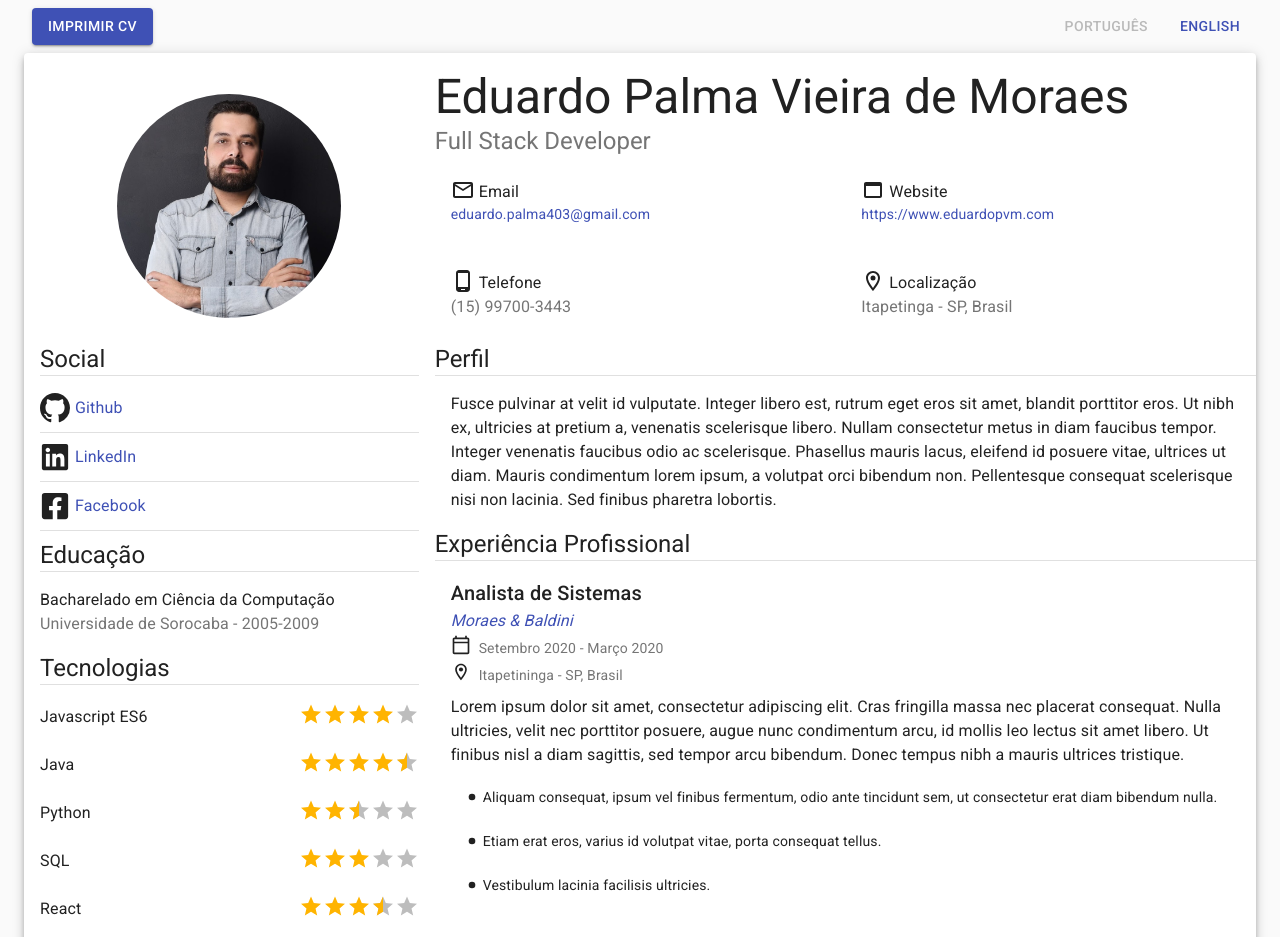
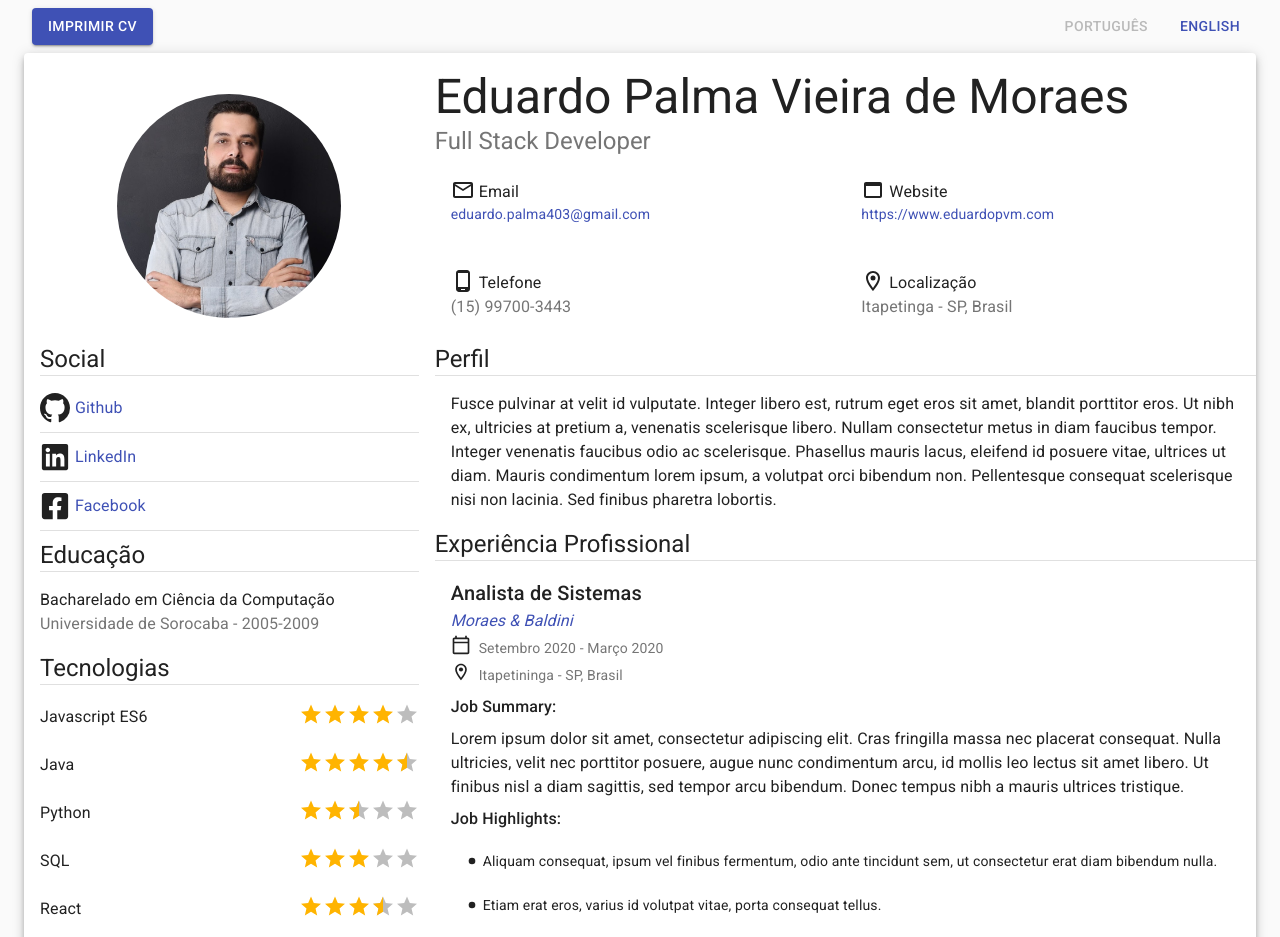
Before and after one commit to eduardopvm/react-cv, a React (Create React App) app: page / in a window 1280 px wide. Shown: the top 937 px of the page. Built offline with nearby package versions, Linux system fonts and the light colour scheme.

Commit message:
added labels to WorkHistoryItem to better separate the sections

```diff
--- a/src/main_content/WorkHistoryItem.js
+++ b/src/main_content/WorkHistoryItem.js
@@ -23,6 +23,11 @@ const useStyles = makeStyles({
   summary: {
     position: "relative",
     marginTop: "0.5rem"
+  },
+  label: {
+    position: "relative",
+    marginTop: "0.5rem",
+    fontWeight: 500
   }
 });
 
@@ -61,19 +66,24 @@ export default function WorkHistoryItem(props) {
           <Typography component="div">{props.history.company} {props.history.website && " (" + props.history.website + ")"}</Typography>
         </Box>
       </Typography>
+      {/* Job date */}
       <Typography component="div">
         <CalendarTodayOutlinedIcon fontSize="small" className={classes.icon} />
         <Typography variant="body2" color="textSecondary" display="inline">
           {props.history.job_start} - {props.history.job_end}
         </Typography>
       </Typography>
+      {/* Job Location */}
       <Typography component="div">
         <LocationOnOutlinedIcon fontSize="small" className={classes.icon} />
         <Typography variant="body2" color="textSecondary" display="inline">
           {props.history.location}
         </Typography>
       </Typography>
+      {/* Job summary */}
+      <Typography variant="body1" className={classes.label} display="block">Job Summary:</Typography>
       <Typography variant="body1" className={classes.summary}>{props.history.description}</Typography>
+      <Typography variant="body1" className={classes.label} display="block">Job Highlights:</Typography>
 
       <List>{highlights}</List>
     </Box>
```
